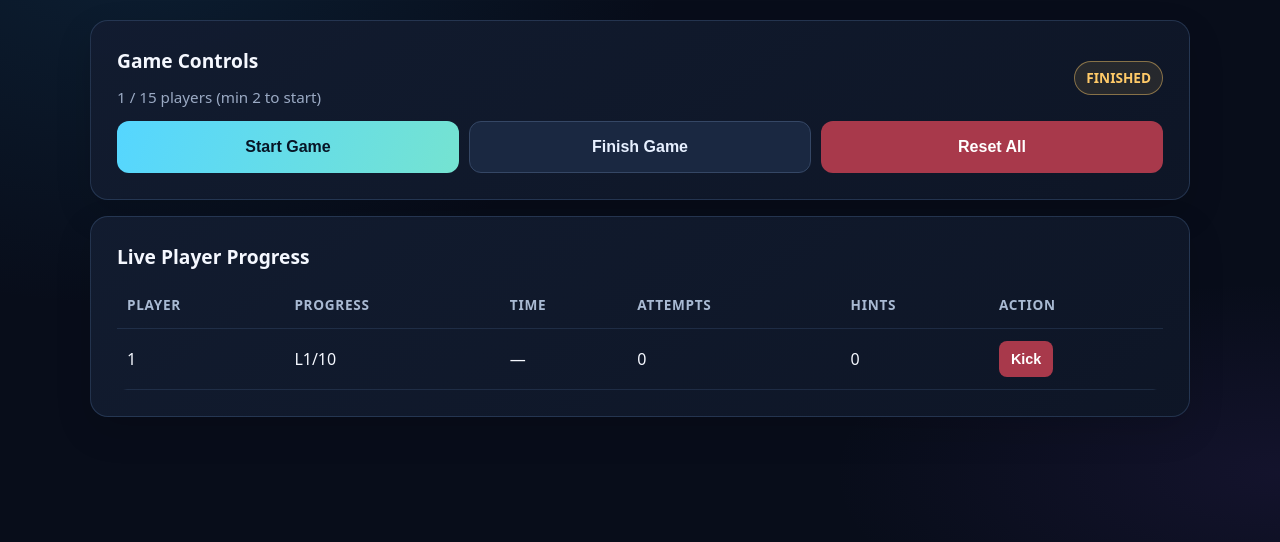
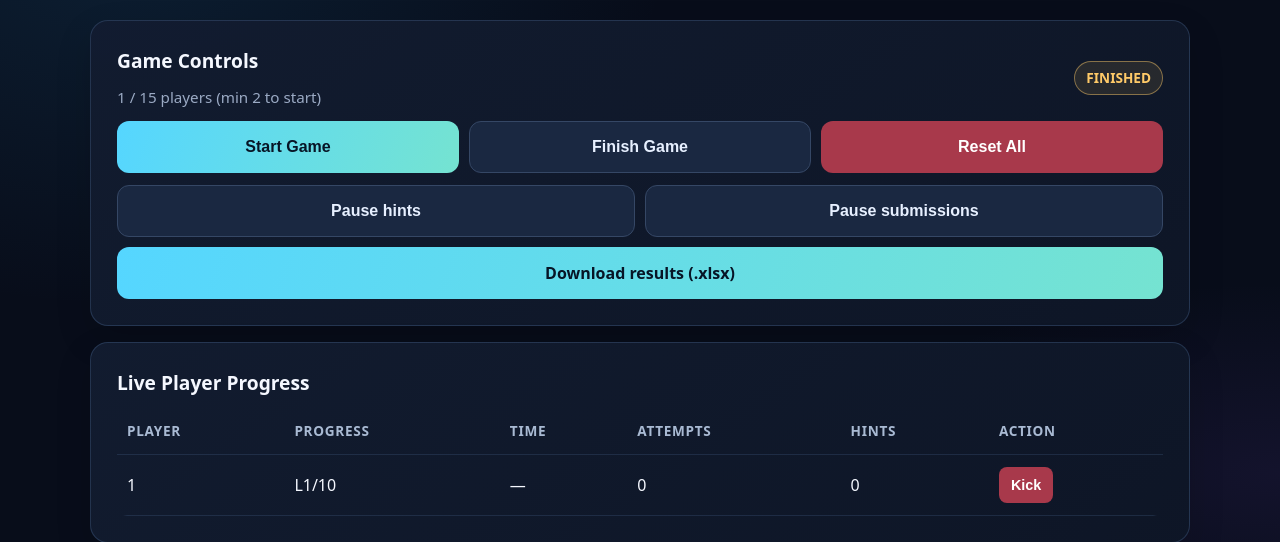
Before and after one commit to Chinmay0004R/cyber_game, a Flask app: page /admin in a window 1280 px wide. Shown: the part 71-613 px from the top of the page. Run offline with Flask 3, Linux system fonts and the light colour scheme; the visitor is signed in with stand-in values (Sample User, id 1); data comes from the database, SQL or seed files in the repository; both versions use the stored data as it was after the commit; data that the repository does not hold is empty.

Commit message:
download.3.1

```diff
--- a/puzzlehunt/app.py
+++ b/puzzlehunt/app.py
@@ -1,12 +1,15 @@
 import hashlib
+import io
 import time
-from flask import Flask, jsonify, redirect, render_template, request, session, url_for
+from flask import Flask, jsonify, redirect, render_template, request, send_file, session, url_for
+from openpyxl import Workbook
 
 import config
-from db import get_db
+from db import get_db, init_db
 
 app = Flask(__name__)
 app.secret_key = config.SECRET_KEY
+init_db()
 
 
 def now() -> float:
@@ -100,6 +103,8 @@ def level_page():
         level=lvl,
         total_levels=total_levels,
         hint_text=hint_text,
+        hints_enabled=bool(st["hints_enabled"]),
+        submissions_enabled=bool(st["submissions_enabled"]),
     )
 
 
@@ -164,6 +169,8 @@ def api_submit():
     st = get_state(db)
     if not p or st["status"] != "running" or p["finish_time"] is not None:
         return jsonify(error="Game has not started"), 403
+    if not st["submissions_enabled"]:
+        return jsonify(error="Answer submissions are paused by the host"), 403
 
     t = now()
     if t - p["last_attempt_at"] < config.RATE_LIMIT_SECONDS:
@@ -215,6 +222,8 @@ def api_hint():
     st = get_state(db)
     if not p or st["status"] != "running" or p["finish_time"] is not None:
         return jsonify(error="Game is not active"), 403
+    if not st["hints_enabled"]:
+        return jsonify(error="Hints are paused by the host"), 403
 
     lvl = db.execute("SELECT id, hint_text FROM levels WHERE id = ?", (p["current_level"],)).fetchone()
     if not lvl:
@@ -267,6 +276,8 @@ def api_leaderboard():
         status=st["status"],
         started_at=started_at,
         total_levels=total_levels,
+        hints_enabled=bool(st["hints_enabled"]),
+        submissions_enabled=bool(st["submissions_enabled"]),
         players=players,
     )
 
@@ -340,7 +351,68 @@ def admin_status():
         min_players=config.MIN_PLAYERS,
         max_players=config.MAX_PLAYERS,
         total_levels=total_levels,
+        hints_enabled=bool(st["hints_enabled"]),
+        submissions_enabled=bool(st["submissions_enabled"]),
         players=players,
+    )
+
+
+@app.get("/admin/results.xlsx")
+def admin_results():
+    if not session.get("admin"):
+        return jsonify(error="Unauthorized"), 403
+
+    db = get_db()
+    st = get_state(db)
+    total_levels = get_total_levels(db)
+    rows = db.execute(
+        """SELECT p.name, p.current_level, p.level_reached_at, p.finish_time, p.hints_used,
+                  COUNT(s.id) AS attempts
+           FROM players p
+           LEFT JOIN submissions s ON s.player_id = p.id
+           GROUP BY p.id
+           ORDER BY
+               (p.finish_time IS NOT NULL) DESC,
+               p.current_level DESC,
+               COALESCE(p.finish_time, p.level_reached_at, 9e18) ASC,
+               p.id ASC"""
+    ).fetchall()
+
+    workbook = Workbook()
+    sheet = workbook.active
+    sheet.title = "Results"
+    sheet.append(["Rank", "Player", "Progress", "Finished", "Elapsed seconds", "Hints used", "Attempts"])
+    for rank, row in enumerate(rows, start=1):
+        ref_time = row["finish_time"] or row["level_reached_at"]
+        elapsed = (ref_time - st["started_at"]) if (st["started_at"] and ref_time) else None
+        progress = "FINISHED" if row["finish_time"] is not None else f"Level {row['current_level']} / {total_levels}"
+        player_name = row["name"]
+        if player_name.lstrip(" \t\r\n").startswith(("=", "+", "-", "@")):
+            player_name = "'" + player_name
+        sheet.append(
+            [
+                rank,
+                player_name,
+                progress,
+                "Yes" if row["finish_time"] is not None else "No",
+                round(elapsed, 1) if elapsed is not None else None,
+                row["hints_used"],
+                row["attempts"],
+            ]
+        )
+    sheet.freeze_panes = "A2"
+    sheet.auto_filter.ref = sheet.dimensions
+    for column, width in {"A": 10, "B": 24, "C": 24, "D": 12, "E": 20, "F": 14, "G": 14}.items():
+        sheet.column_dimensions[column].width = width
+
+    output = io.BytesIO()
+    workbook.save(output)
+    output.seek(0)
+    return send_file(
+        output,
+        as_attachment=True,
+        download_name="puzzlehunt-results.xlsx",
+        mimetype="application/vnd.openxmlformats-officedocument.spreadsheetml.sheet",
     )
 
 
@@ -361,6 +433,31 @@ def admin_finish():
         return "", 403
     db = get_db()
     db.execute("UPDATE game_state SET status = 'finished' WHERE id = 1")
+    return jsonify(ok=True)
+
+
+@app.post("/admin/settings")
+def admin_settings():
+    if not session.get("admin"):
+        return jsonify(error="Unauthorized"), 403
+    data = request.get_json(silent=True) or {}
+    if not isinstance(data, dict):
+        return jsonify(error="Settings must be a JSON object"), 400
+    settings = {}
+    for key in ("hints_enabled", "submissions_enabled"):
+        if key in data:
+            if type(data[key]) is not bool:
+                return jsonify(error=f"{key} must be a boolean"), 400
+            settings[key] = int(data[key])
+    if not settings:
+        return jsonify(error="No settings provided"), 400
+
+    db = get_db()
+    assignments = ", ".join(f"{key} = ?" for key in settings)
+    db.execute(
+        f"UPDATE game_state SET {assignments} WHERE id = 1",
+        tuple(settings.values()),
+    )
     return jsonify(ok=True)
 
 
@@ -385,7 +482,11 @@ def admin_reset():
     db = get_db()
     db.execute("DELETE FROM submissions")
     db.execute("DELETE FROM players")
-    db.execute("UPDATE game_state SET status = 'lobby', started_at = NULL WHERE id = 1")
+    db.execute(
+        """UPDATE game_state
+           SET status = 'lobby', started_at = NULL, hints_enabled = 1, submissions_enabled = 1
+           WHERE id = 1"""
+    )
     return jsonify(ok=True)
 
 
--- a/puzzlehunt/db.py
+++ b/puzzlehunt/db.py
@@ -18,4 +18,9 @@ def init_db():
     db = get_db()
     with open(SCHEMA_PATH, "r", encoding="utf-8") as f:
         db.executescript(f.read())
+    columns = {row["name"] for row in db.execute("PRAGMA table_info(game_state)")}
+    if "hints_enabled" not in columns:
+        db.execute("ALTER TABLE game_state ADD COLUMN hints_enabled INTEGER NOT NULL DEFAULT 1")
+    if "submissions_enabled" not in columns:
+        db.execute("ALTER TABLE game_state ADD COLUMN submissions_enabled INTEGER NOT NULL DEFAULT 1")
     db.close()
--- a/puzzlehunt/requirements.txt
+++ b/puzzlehunt/requirements.txt
@@ -1 +1,2 @@
 flask>=2.3.0
+openpyxl>=3.1.0
--- a/puzzlehunt/schema.sql
+++ b/puzzlehunt/schema.sql
@@ -31,7 +31,9 @@ CREATE TABLE IF NOT EXISTS submissions (
 CREATE TABLE IF NOT EXISTS game_state (
     id INTEGER PRIMARY KEY CHECK (id = 1),
     status TEXT NOT NULL DEFAULT 'lobby',   -- lobby | running | finished
-    started_at REAL
+    started_at REAL,
+    hints_enabled INTEGER NOT NULL DEFAULT 1,
+    submissions_enabled INTEGER NOT NULL DEFAULT 1
 );
 
 INSERT OR IGNORE INTO game_state (id) VALUES (1);
--- a/puzzlehunt/static/app.js
+++ b/puzzlehunt/static/app.js
@@ -90,24 +90,46 @@ if (lobbyRoot) {
 const submitForm = document.getElementById("submit-form");
 if (submitForm) {
   const answerInput = document.getElementById("answer-input");
+  const submitButton = submitForm.querySelector("button[type='submit']");
   const fb = document.getElementById("submit-feedback");
   const hintBtn = document.getElementById("hint-btn");
   const hintBox = document.getElementById("hint-box");
   const hintsUsedEl = document.getElementById("hints-used");
+  const submissionPausedEl = document.getElementById("submission-paused");
+  const hintPausedEl = document.getElementById("hint-paused");
+  let submissionPending = false;
+  let hintPending = false;
+
+  async function refreshPlayerControls() {
+    try {
+      const res = await fetch("/api/leaderboard");
+      if (!res.ok) return;
+      const data = await res.json();
+      answerInput.disabled = !data.submissions_enabled;
+      submitButton.disabled = submissionPending || !data.submissions_enabled;
+      hintBtn.disabled = hintPending || !data.hints_enabled;
+      submissionPausedEl.hidden = data.submissions_enabled;
+      hintPausedEl.hidden = data.hints_enabled;
+    } catch (_) {}
+  }
+  refreshPlayerControls();
+  setInterval(refreshPlayerControls, 3000);
 
   submitForm.addEventListener("submit", async (e) => {
     e.preventDefault();
-    const btn = submitForm.querySelector("button[type='submit']");
-    btn.disabled = true;
+    submissionPending = true;
+    submitButton.disabled = true;
     let res;
     try {
       res = await postJSON("/api/submit", { answer: answerInput.value });
     } catch (_) {
+      submissionPending = false;
       showFeedback(fb, "Couldn't send your answer. Check your connection and try again.", "error");
-      btn.disabled = false;
+      refreshPlayerControls();
       return;
     }
-    btn.disabled = false;
+    submissionPending = false;
+    refreshPlayerControls();
 
     if (!res.ok) {
       const message = res.status === 429
@@ -129,6 +151,7 @@ if (submitForm) {
 
   if (hintBtn) {
     hintBtn.addEventListener("click", async () => {
+      hintPending = true;
       hintBtn.disabled = true;
       try {
         const res = await postJSON("/api/hint");
@@ -141,7 +164,8 @@ if (submitForm) {
       } catch (_) {
         showFeedback(hintBox, "Couldn't reach the hint service. Check your connection and try again.", "error");
       } finally {
-        hintBtn.disabled = false;
+        hintPending = false;
+        refreshPlayerControls();
       }
     });
   }
@@ -224,6 +248,8 @@ if (adminDashboard) {
       statusEl.textContent = data.status.toUpperCase();
       statusEl.className = `badge ${data.status}`;
       countEl.textContent = `${data.players.length} / ${data.max_players} players (min ${data.min_players} to start)`;
+      document.getElementById("btn-toggle-hints").textContent = data.hints_enabled ? "Pause hints" : "Resume hints";
+      document.getElementById("btn-toggle-submissions").textContent = data.submissions_enabled ? "Pause submissions" : "Resume submissions";
 
       if (data.players.length === 0) {
         tbody.innerHTML = `<tr><td colspan="6" class="muted">Waiting for players to join...</td></tr>`;
@@ -263,6 +289,28 @@ if (adminDashboard) {
     }
   });
 
+  document.getElementById("btn-toggle-hints").addEventListener("click", async (event) => {
+    const enabled = event.currentTarget.textContent === "Resume hints";
+    const res = await postJSON("/admin/settings", { hints_enabled: enabled });
+    if (res.ok) {
+      showFeedback(fb, enabled ? "Hints resumed." : "Hints paused.", "success");
+      refreshAdmin();
+    } else {
+      showFeedback(fb, res.data.error || "Couldn't update hints.", "error");
+    }
+  });
+
+  document.getElementById("btn-toggle-submissions").addEventListener("click", async (event) => {
+    const enabled = event.currentTarget.textContent === "Resume submissions";
+    const res = await postJSON("/admin/settings", { submissions_enabled: enabled });
+    if (res.ok) {
+      showFeedback(fb, enabled ? "Answer submissions resumed." : "Answer submissions paused.", "success");
+      refreshAdmin();
+    } else {
+      showFeedback(fb, res.data.error || "Couldn't update submissions.", "error");
+    }
+  });
+
   document.getElementById("btn-finish").addEventListener("click", async () => {
     const res = await postJSON("/admin/finish");
     if (res.ok) {
--- a/puzzlehunt/templates/admin.html
+++ b/puzzlehunt/templates/admin.html
@@ -43,6 +43,11 @@
             <button id="btn-finish" type="button" class="secondary" style="margin-top:0;">Finish Game</button>
             <button id="btn-reset" type="button" class="danger">Reset All</button>
           </div>
+          <div class="row-actions">
+            <button id="btn-toggle-hints" type="button" class="secondary" style="margin-top:0;">Pause hints</button>
+            <button id="btn-toggle-submissions" type="button" class="secondary" style="margin-top:0;">Pause submissions</button>
+            <a class="btn" href="/admin/results.xlsx">Download results (.xlsx)</a>
+          </div>
           <div id="admin-feedback" class="feedback"></div>
         </div>
 
```
Also changed, not shown: puzzlehunt/templates/level.html (+5 -3 lines), puzzlehunt/templates/level_06.html (+5 -3 lines), run_command.md (added, +7 -0 lines), README.md, puzzlehunt/puzzlehunt.db.
